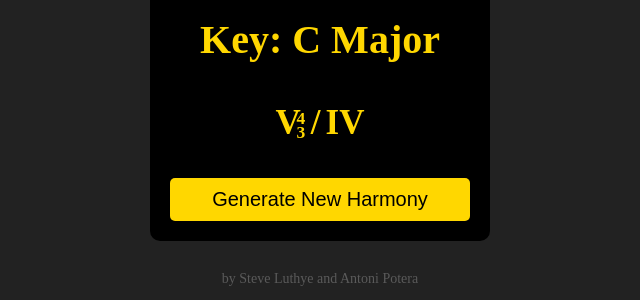
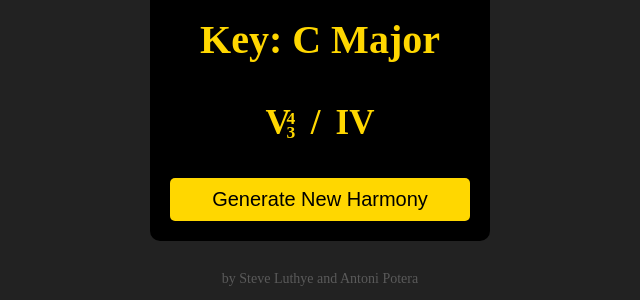
Before and after one commit to Zephlyn/Zephlyn.github.io, a Jekyll site: the page index.html, which Jekyll copies as it is, in a window 1280 px wide. Shown: the part 182-482 px from the top of the page, without its empty margins (320-960 px from the left). Built offline with Jekyll 4.4.1, drawn with Linux system fonts in a browser that asks for light colours.

Commit message:
Update index.html

```diff
--- a/index.html
+++ b/index.html
@@ -76,11 +76,11 @@
         }
 
         .slash {
-            margin-left: 10px; /* Increase distance from the inversion */
+            margin-left: 20px; /* Increase distance from the inversion */
         }
 
         .inversion {
-            margin-left: 5px; /* Slightly shift the inversion to the right */
+            margin-left: 15px; /* Slightly shift the inversion to the right */
         }
 
         button {
```
